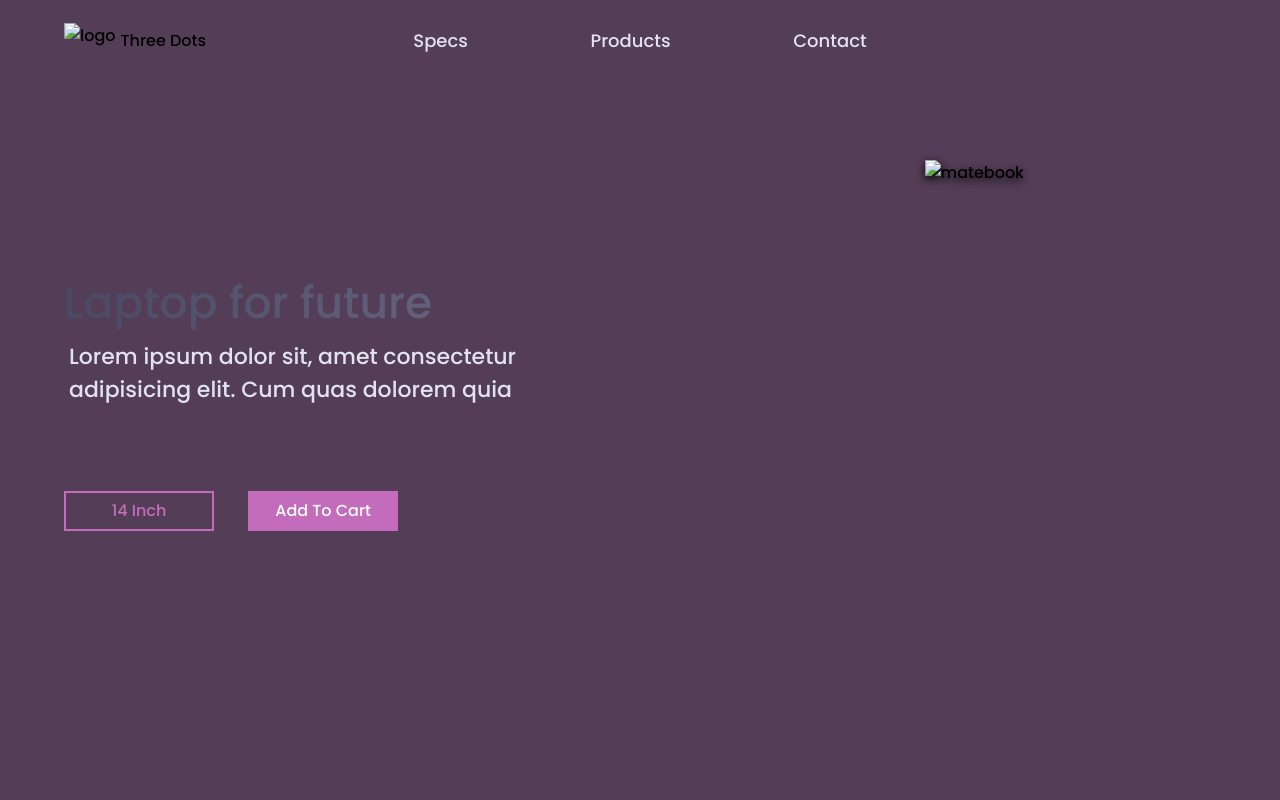
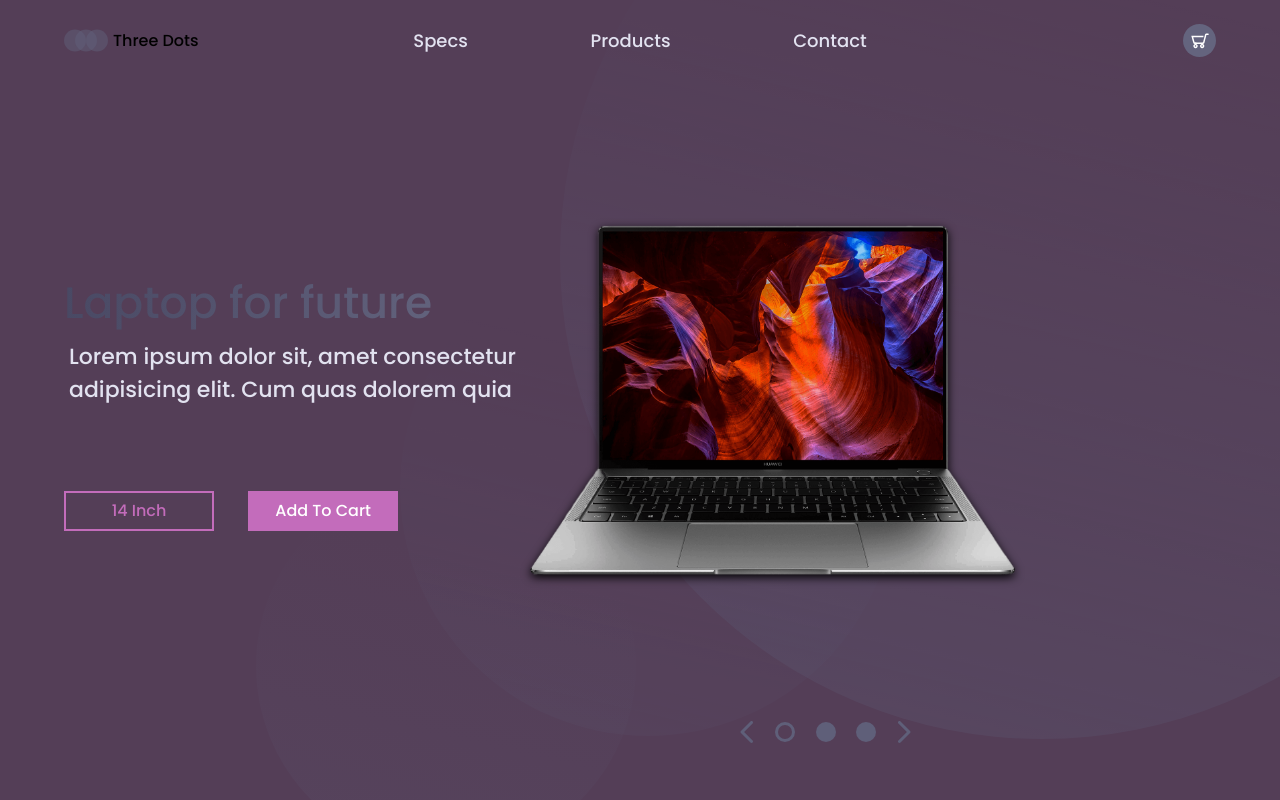
Before and after one commit to thedevashu/webdev-projectc, a plain HTML site: page index.html in a window 1280 px wide. Drawn offline with Linux system fonts and the light colour scheme; the site is published under a folder, as on GitHub Pages, so addresses that start at the root find nothing.

Commit message:
Update index.html

```diff
--- a/index.html
+++ b/index.html
@@ -13,7 +13,7 @@
 <body>
     <header>
         <div class="logo-container">
-            <img src="/img/logo.svg" alt="logo">
+            <img src="./img/logo.svg" alt="logo">
             <h4 class="logo">Three Dots</h4>
 
         </div>
@@ -25,7 +25,7 @@
             </ul>
         </nav>
         <div class="cart">
-            <img src="/img/cart.svg" alt="">
+            <img src="./img/cart.svg" alt="">
         </div>
     </header>
 
@@ -42,19 +42,19 @@
                 </div>
             </div>
             <div class="cover">
-                <img src="/img/matebook.png" alt="matebook">
+                <img src="./img/matebook.png" alt="matebook">
             </div>
 
         </section><div class="laptop-select">
-                <img src="/img/arrow-left.svg" alt="">
-                <img src="/img/dot.svg" alt="">
-                <img src="/img/dot-full.svg" alt="">
-                <img src="/img/dot-full.svg" alt="">
-                <img src="/img/arrow-right.svg" alt="">
+                <img src="./img/arrow-left.svg" alt="">
+                <img src="./img/dot.svg" alt="">
+                <img src="./img/dot-full.svg" alt="">
+                <img src="./img/dot-full.svg" alt="">
+                <img src="./img/arrow-right.svg" alt="">
             </div>
-        <img class="big-circle" src="/img/big-eclipse.svg" alt="">
-        <img class="mid-circle" src="/img/mid-eclipse.svg" alt="">
-        <img class="small-circle" src="/img/small-eclipse.svg" alt="">
+        <img class="big-circle" src="./img/big-eclipse.svg" alt="">
+        <img class="mid-circle" src="./img/mid-eclipse.svg" alt="">
+        <img class="small-circle" src="./img/small-eclipse.svg" alt="">
     </main>
 </body>
 
```
